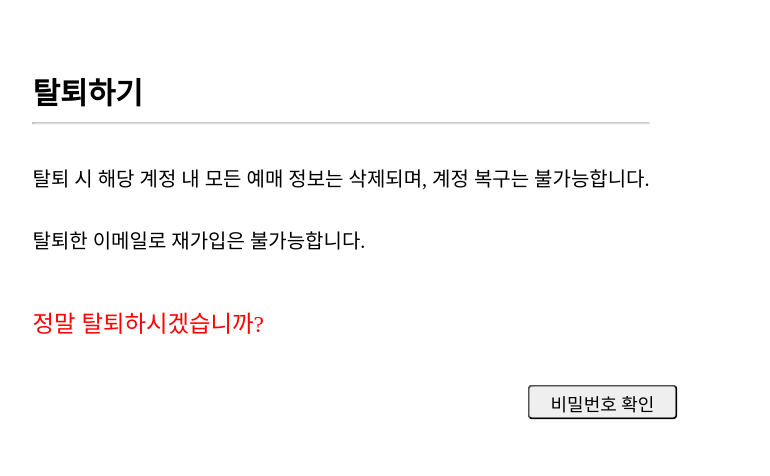
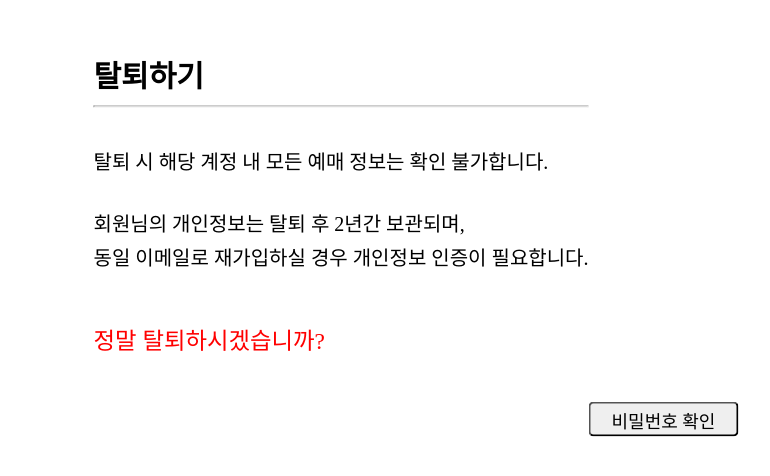
Before and after one commit to team-thicket/thicket-main-repository, a React (Create React App) app in the folder thicket-front/: page / in a window 1280 px wide. Shown: the part 156-632 px from the top of the page, without its empty margins (299-1069 px from the left). Built offline with nearby package versions, Linux system fonts and the light colour scheme; a small style sheet from the web is missing; a web font is replaced by a local one.

Commit message:
2023-11-17, 회원프론트-탈퇴 구현, 화면 텍스트 수정완료

```diff
--- a/thicket-front/src/member/component/withdraw.jsx
+++ b/thicket-front/src/member/component/withdraw.jsx
@@ -40,9 +40,10 @@ const Withdraw = () => {
         <hr />
         <br />
 
-        <p>탈퇴 시 해당 계정 내 모든 예매 정보는 삭제되며, 계정 복구는 불가능합니다.</p>
+        <p>탈퇴 시 해당 계정 내 모든 예매 정보는 확인 불가합니다.</p>
         <br />
-        <p>탈퇴한 이메일로 재가입은 불가능합니다.</p>
+        <p>회원님의 개인정보는 탈퇴 후 2년간 보관되며, </ p>
+        <p>  동일 이메일로 재가입하실 경우 개인정보 인증이 필요합니다. </p>
         <br /> <br />
         <h3 style={{ color: "red" }}>정말 탈퇴하시겠습니까?</h3>
 
```
